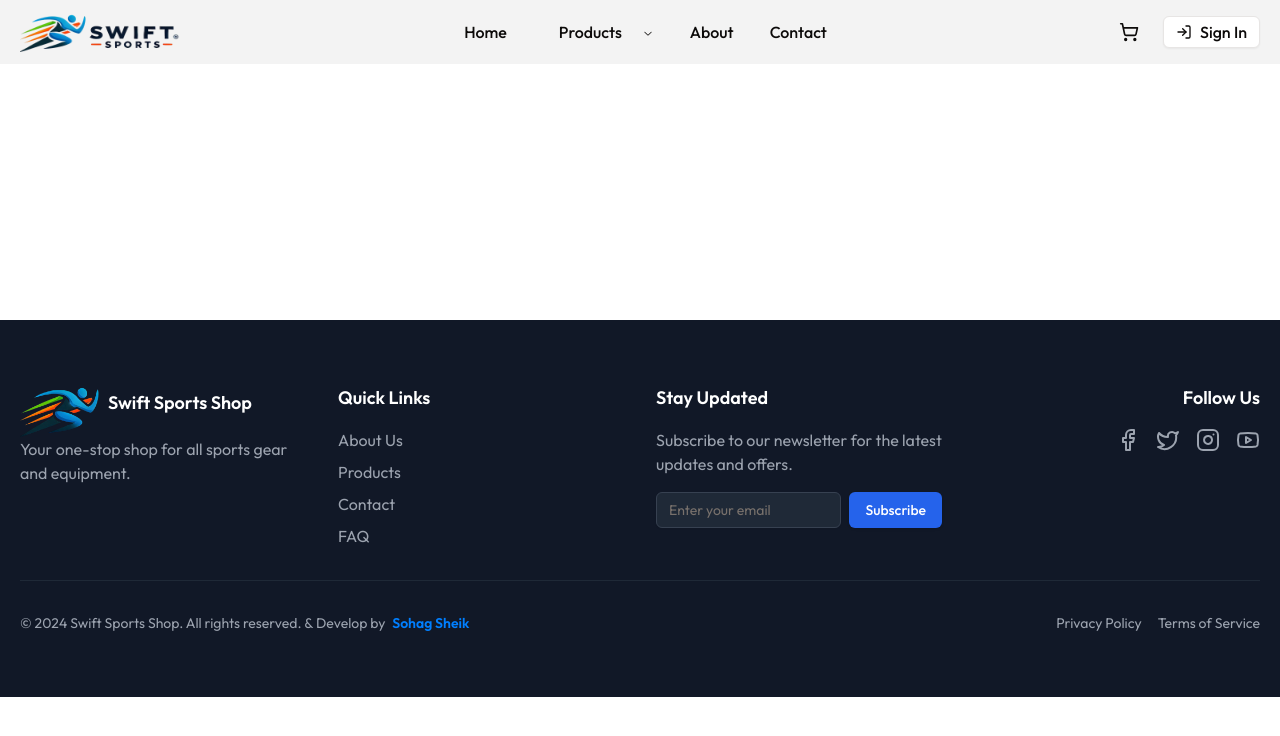
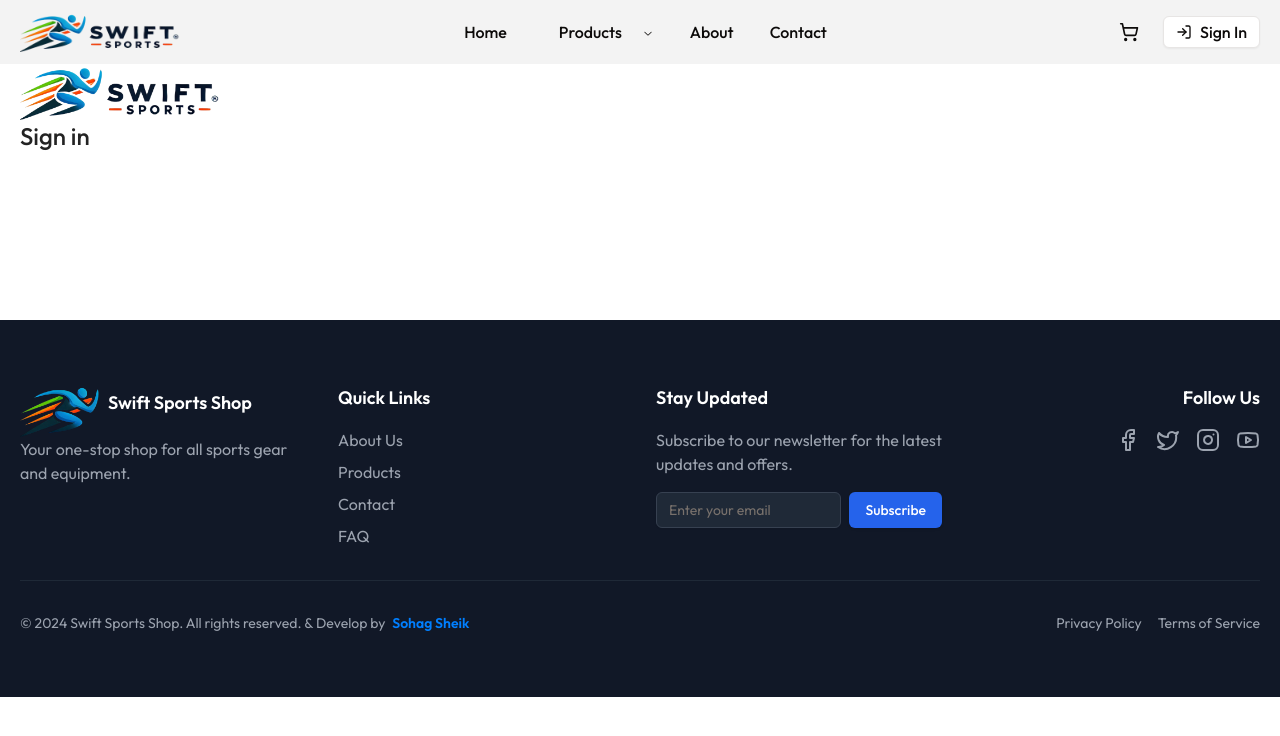
Before and after one commit to smsohag32/swift-sports-shop, a React (Vite) app in the folder frontend/: page /authentication/login in a window 1280 px wide. Shown: the top 736 px of the page. Built offline with nearby package versions, Linux system fonts and the light colour scheme.

Commit message:
login page added

```diff
--- a/frontend/package.json
+++ b/frontend/package.json
@@ -36,7 +36,7 @@
       "react-datepicker": "^7.5.0",
       "react-day-picker": "^8.10.1",
       "react-dom": "^18.3.1",
-      "react-hook-form": "^7.53.0",
+      "react-hook-form": "^7.54.2",
       "react-redux": "^9.1.2",
       "react-router-dom": "^6.26.2",
       "recharts": "^2.13.3",
--- a/frontend/src/components/layouts/MainLayout/Header.jsx
+++ b/frontend/src/components/layouts/MainLayout/Header.jsx
@@ -2,7 +2,7 @@ import { useState, useEffect } from 'react'
 import { motion } from 'framer-motion'
 import { ShoppingCart, Menu, ChevronRight, LogIn, ChevronDown } from 'lucide-react'
 import { Button } from "@/components/ui/button"
-import { NavLink } from 'react-router-dom'
+import { NavLink, useNavigate } from 'react-router-dom'
 import {
    Sheet,
    SheetContent,
@@ -23,7 +23,7 @@ import { Card } from '@/components/ui/card'
 
 const Header = () => {
    const [isScrolled, setIsScrolled] = useState(false)
-
+   const navigate = useNavigate()
    useEffect(() => {
       const handleScroll = () => {
          setIsScrolled(window.scrollY > 10)
@@ -154,7 +154,7 @@ const Header = () => {
                               </motion.span>
                            </NavLink>
                         ))}
-                        <Button variant="outline" size="sm" className="mt-8 w-full flex items-center justify-center space-x-2  hover:text-[#FF4500] hover:border-[#FF4500]">
+                        <Button onClick={() => navigate("/authentication/login")} variant="outline" size="sm" className="mt-8 w-full flex items-center justify-center space-x-2  hover:text-[#FF4500] hover:border-[#FF4500]">
                            <LogIn className="h-4 w-4" />
                            <span>Sign In</span>
                         </Button>
--- a/frontend/src/pages/authentication/Login.jsx
+++ b/frontend/src/pages/authentication/Login.jsx
@@ -1,8 +1,34 @@
+import Logo from "@/assets/svg/Logo";
+import { useForm } from "react-hook-form";
 
 const Login = () => {
+   const { register, handleSubmit } = useForm()
+
+   const handleLogin = () => {
+
+   }
    return (
-      <div>
+      <div className="bg-[#f4f4f4]py-16 ">
+         <div className="main-container">
 
+            {/* login page content  */}
+            <div>
+               <h2></h2>
+            </div>
+            <div>
+
+               {/* login form */}
+               <form onClick={handleSubmit(handleLogin)}>
+                  <div>
+                     <Logo />
+                     <p className="text-2xl font-medium text-title">Sign in</p>
+                  </div>
+                  <div>
+
+                  </div>
+               </form>
+            </div>
+         </div>
       </div>
    );
 };
```
Also changed, not shown: 1 other file (tests, documents, lock files or other folders).
